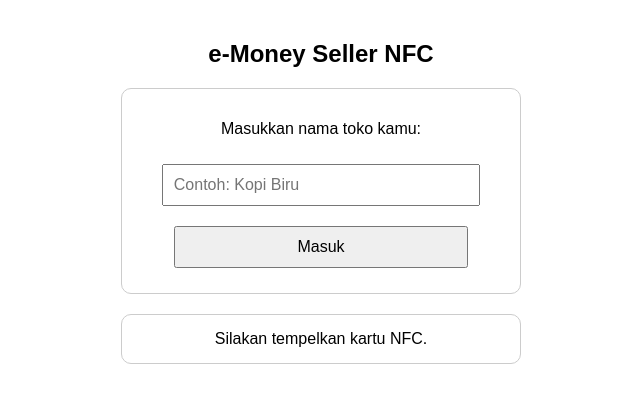
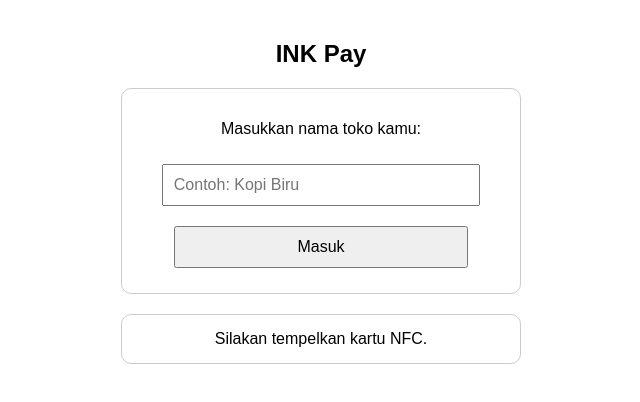
Before and after one commit to bluegrayink/InkPay, a plain HTML site: page index.html in a window 1280 px wide. Shown: the whole page, without its empty margins (319-959 px from the left). Drawn offline with Linux system fonts and the light colour scheme.

Commit message:
Update index.html

```diff
--- a/index.html
+++ b/index.html
@@ -2,7 +2,7 @@
 <html>
 <head>
   <meta name="viewport" content="width=device-width, initial-scale=1">
-  <title>eMoney Seller - NFC</title>
+  <title>INK Pay</title>
   <style>
     body {
       font-family: sans-serif;
@@ -42,7 +42,7 @@
 </head>
 <body>
 
-  <h2>e-Money Seller NFC</h2>
+  <h2>INK Pay</h2>
 
   <div id="popup" class="popup"></div>
 
```
